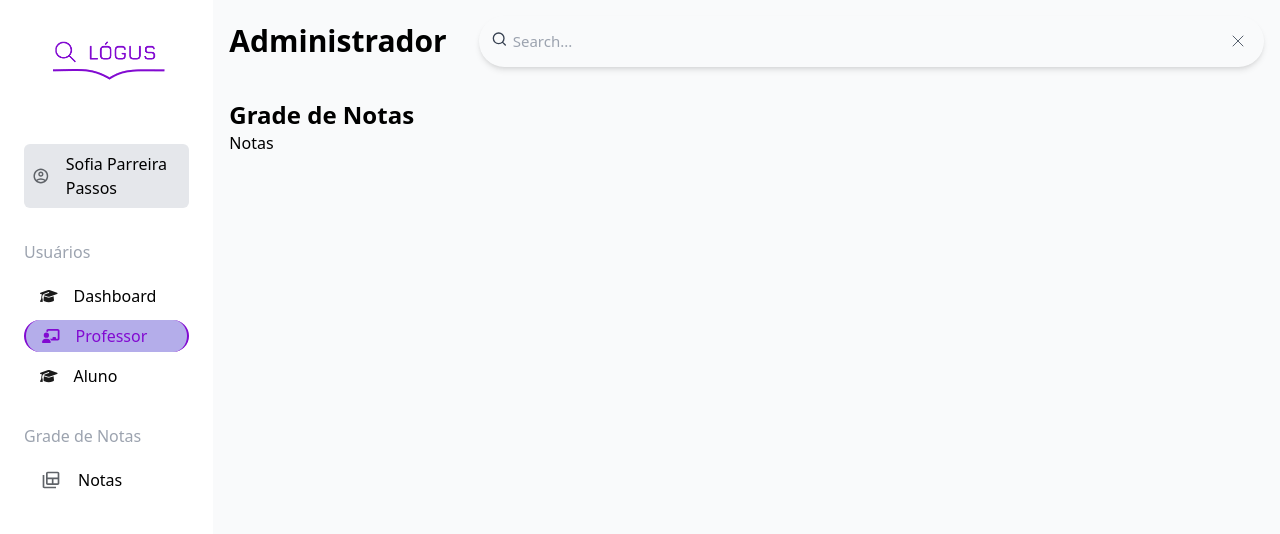
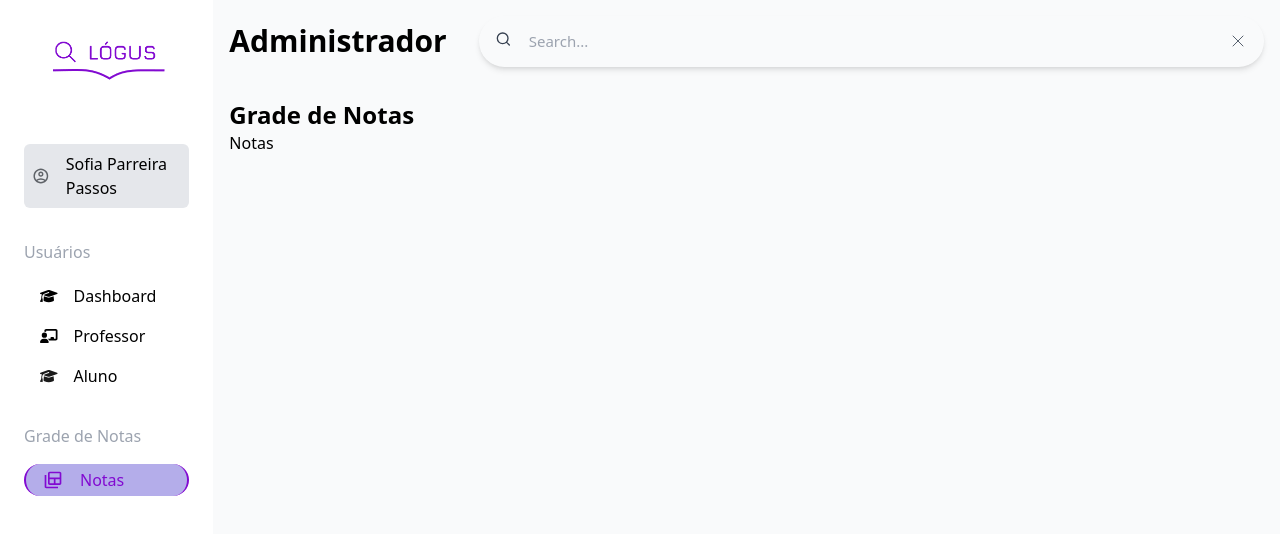
Before and after one commit to smViana19/logus-app-react, a React (Vite) app in the folder client/: page /admin/notas in a window 1280 px wide. Shown: the top 534 px of the page. Built offline with nearby package versions, Linux system fonts and the light colour scheme.

Commit message:
changeDescription on hover - section funcionalidades da landing page

```diff
--- a/client/src/components/Inputs/InputSearch.jsx
+++ b/client/src/components/Inputs/InputSearch.jsx
@@ -3,7 +3,7 @@ import React from 'react';
 export default function InputSearch({ placeholder, className }) {
     return (
         <form className={`relative flex-grow ml-4 ${className}`}>
-            <button className="absolute left-2 -translate-y-1/2 top-1/2 p-1">
+            <button className="absolute left-3 -translate-y-1/2 top-1/2 p-1">
                 <svg
                     width="17"
                     height="16"
@@ -23,7 +23,7 @@ export default function InputSearch({ placeholder, className }) {
                 </svg>
             </button>
             <input
-                className="input rounded-full px-8 py-3 border-2 border-transparent focus:outline-none focus:border-blue-500 placeholder-gray-400 transition-all duration-300 shadow-md w-full"
+                className="input rounded-full px-12 py-3 border-2 border-transparent focus:outline-none focus:border-blue-500 placeholder-gray-400 transition-all duration-300 shadow-md w-full text-black"
                 placeholder={placeholder}
                 required
                 type="text"
--- a/client/src/components/Navs/MenuAdmin.jsx
+++ b/client/src/components/Navs/MenuAdmin.jsx
@@ -1,8 +1,8 @@
 import React from 'react';
 import { Link } from 'react-router-dom'; // Importando o Link do react-router-dom
-import Logo from '../../components/Logo'; // Importando o componente Logo
+import Logo from '../Logo'; // Importando o componente Logo
 
-export default function MenuAdmin() {
+export default function MenuAdmin({ selectProfessor, selectNotas, textSelectedProfessor, textSelectedNotas, selectDashboard, textSelectedDashboard, fillSelectedDashobard, fillSelectedProfessor, fillSelectedNotas }) {
     return (
 
         <nav className='w-2/12 h-screen bg-white px-6'>
@@ -17,19 +17,20 @@ export default function MenuAdmin() {
             </div>
             <p className='text-gray-400 mt-8 mb-4'>Usuários</p>
 
-            <Link className='rounded-2xl px-4 py-1 mt-2 flex items-center gap-4'
+            <Link className={`rounded-2xl px-4 py-1 mt-2 flex items-center gap-4 ${selectDashboard}`}
             to="/admin/dashboard">
                 <svg xmlns="http://www.w3.org/2000/svg" height="14" width="17.5" viewBox="0 0 640 512">
-                    <path fill="#1a1a1a" d="M320 32c-8.1 0-16.1 1.4-23.7 4.1L15.8 137.4C6.3 140.9 0 149.9 0 160s6.3 19.1 15.8 22.6l57.9 20.9C57.3 229.3 48 259.8 48 291.9v28.1c0 28.4-10.8 57.7-22.3 80.8c-6.5 13-13.9 25.8-22.5 37.6C0 442.7-.9 448.3 .9 453.4s6 8.9 11.2 10.2l64 16c4.2 1.1 8.7 .3 12.4-2s6.3-6.1 7.1-10.4c8.6-42.8 4.3-81.2-2.1-108.7C90.3 344.3 86 329.8 80 316.5V291.9c0-30.2 10.2-58.7 27.9-81.5c12.9-15.5 29.6-28 49.2-35.7l157-61.7c8.2-3.2 17.5 .8 20.7 9s-.8 17.5-9 20.7l-157 61.7c-12.4 4.9-23.3 12.4-32.2 21.6l159.6 57.6c7.6 2.7 15.6 4.1 23.7 4.1s16.1-1.4 23.7-4.1L624.2 182.6c9.5-3.4 15.8-12.5 15.8-22.6s-6.3-19.1-15.8-22.6L343.7 36.1C336.1 33.4 328.1 32 320 32zM128 408c0 35.3 86 72 192 72s192-36.7 192-72L496.7 262.6 354.5 314c-11.1 4-22.8 6-34.5 6s-23.5-2-34.5-6L143.3 262.6 128 408z" />
+                    <path fill={`${fillSelectedDashobard}`} d="M320 32c-8.1 0-16.1 1.4-23.7 4.1L15.8 137.4C6.3 140.9 0 149.9 0 160s6.3 19.1 15.8 22.6l57.9 20.9C57.3 229.3 48 259.8 48 291.9v28.1c0 28.4-10.8 57.7-22.3 80.8c-6.5 13-13.9 25.8-22.5 37.6C0 442.7-.9 448.3 .9 453.4s6 8.9 11.2 10.2l64 16c4.2 1.1 8.7 .3 12.4-2s6.3-6.1 7.1-10.4c8.6-42.8 4.3-81.2-2.1-108.7C90.3 344.3 86 329.8 80 316.5V291.9c0-30.2 10.2-58.7 27.9-81.5c12.9-15.5 29.6-28 49.2-35.7l157-61.7c8.2-3.2 17.5 .8 20.7 9s-.8 17.5-9 20.7l-157 61.7c-12.4 4.9-23.3 12.4-32.2 21.6l159.6 57.6c7.6 2.7 15.6 4.1 23.7 4.1s16.1-1.4 23.7-4.1L624.2 182.6c9.5-3.4 15.8-12.5 15.8-22.6s-6.3-19.1-15.8-22.6L343.7 36.1C336.1 33.4 328.1 32 320 32zM128 408c0 35.3 86 72 192 72s192-36.7 192-72L496.7 262.6 354.5 314c-11.1 4-22.8 6-34.5 6s-23.5-2-34.5-6L143.3 262.6 128 408z" />
                 </svg>
-                <p>Dashboard</p>
+                <p className={` ${textSelectedDashboard}`}>Dashboard</p>
             </Link>
 
-            <Link className='mt-2 bg-[#B4ADEA] flex items-center gap-4 border-r-2 border-l-2 border-purplePrimary rounded-2xl px-4 py-1'>
+            <Link className={`mt-2 flex items-center gap-4 rounded-2xl px-4 py-1 ${selectProfessor}`}>
+
                 <svg xmlns="http://www.w3.org/2000/svg" height="14" width="17.5" viewBox="0 0 640 512">
-                    <path fill="#820ad1" d="M160 64c0-35.3 28.7-64 64-64H576c35.3 0 64 28.7 64 64V352c0 35.3-28.7 64-64 64H336.8c-11.8-25.5-29.9-47.5-52.4-64H384V320c0-17.7 14.3-32 32-32h64c17.7 0 32 14.3 32 32v32h64V64L224 64v49.1C205.2 102.2 183.3 96 160 96V64zm0 64a96 96 0 1 1 0 192 96 96 0 1 1 0-192zM133.3 352h53.3C260.3 352 320 411.7 320 485.3c0 14.7-11.9 26.7-26.7 26.7H26.7C11.9 512 0 500.1 0 485.3C0 411.7 59.7 352 133.3 352z" />
+                    <path fill={`${fillSelectedProfessor}`} d="M160 64c0-35.3 28.7-64 64-64H576c35.3 0 64 28.7 64 64V352c0 35.3-28.7 64-64 64H336.8c-11.8-25.5-29.9-47.5-52.4-64H384V320c0-17.7 14.3-32 32-32h64c17.7 0 32 14.3 32 32v32h64V64L224 64v49.1C205.2 102.2 183.3 96 160 96V64zm0 64a96 96 0 1 1 0 192 96 96 0 1 1 0-192zM133.3 352h53.3C260.3 352 320 411.7 320 485.3c0 14.7-11.9 26.7-26.7 26.7H26.7C11.9 512 0 500.1 0 485.3C0 411.7 59.7 352 133.3 352z" />
                 </svg>
-                <p className='text-purplePrimary'>Professor</p>
+                <p className={` ${textSelectedProfessor}`}>Professor</p>
             </Link>
 
             <Link className='rounded-2xl px-4 py-1 mt-2 flex items-center gap-4'>
@@ -40,11 +41,11 @@ export default function MenuAdmin() {
             </Link>
 
             <p className='text-gray-400 mt-8 mb-4'>Grade de Notas</p>
-            <Link className='rounded-2xl px-4 py-1 mt-2 flex items-center gap-4' to='/admin/notas'>
+            <Link className={`rounded-2xl px-4 py-1 mt-2 flex items-center gap-4 ${selectNotas}`} to='/admin/notas'>
                 <svg xmlns="http://www.w3.org/2000/svg" height="20px" viewBox="0 -960 960 960" width="22px" fill="#5f6368">
-                    <path d="M320-320h200v-200H320v200Zm0-280h480v-200H320v200Zm280 280h200v-200H600v200Zm-280 80q-33 0-56.5-23.5T240-320v-480q0-33 23.5-56.5T320-880h480q33 0 56.5 23.5T880-800v480q0 33-23.5 56.5T800-240H320ZM160-80q-33 0-56.5-23.5T80-160v-560h80v560h560v80H160Z" />
+                    <path fill={`${fillSelectedNotas}`} d="M320-320h200v-200H320v200Zm0-280h480v-200H320v200Zm280 280h200v-200H600v200Zm-280 80q-33 0-56.5-23.5T240-320v-480q0-33 23.5-56.5T320-880h480q33 0 56.5 23.5T880-800v480q0 33-23.5 56.5T800-240H320ZM160-80q-33 0-56.5-23.5T80-160v-560h80v560h560v80H160Z" />
                 </svg>
-                <p>Notas</p>
+                <p className={` ${textSelectedNotas}`}>Notas</p>
             </Link>
         </nav>
     );
--- a/client/src/pages/Admin/DashboardAdm.jsx
+++ b/client/src/pages/Admin/DashboardAdm.jsx
@@ -2,7 +2,6 @@ import React from 'react';
 import { useSelector } from 'react-redux';
 import { Navigate } from 'react-router-dom';
 import MenuAdmin from '../../components/Navs/MenuAdmin';
-import InputSearch from '../../components/Inputs/InputSearch';
 import AdminCardTop from '../../components/CardsContainers/AdminCardTop';
 
 export default function DashboardAdm() {
@@ -14,7 +13,11 @@ export default function DashboardAdm() {
   return (
     <>
       <div className="min-h-screen w-screen bg-gray-50 flex">
-        <MenuAdmin />
+        <MenuAdmin
+            selectDashboard={'bg-[#B4ADEA] border-r-2 border-l-2 border-purplePrimary'}
+            textSelectedDashboard={'text-purplePrimary'}
+            fillSelectedDashobard={'#820ad1'}
+        />
         <main className="flex-1 p-4">
           <AdminCardTop />
         </main>
--- a/client/src/pages/Admin/Notas.jsx
+++ b/client/src/pages/Admin/Notas.jsx
@@ -5,7 +5,11 @@ import AdminCardTop from '../../components/CardsContainers/AdminCardTop'
 export default function Notas() {
   return (
     <div className="min-h-screen w-screen bg-gray-50 flex">
-      <MenuAdmin />
+      <MenuAdmin
+        fillSelectedNotas={'#820ad1'}
+        textSelectedNotas={'text-purplePrimary'}
+        selectNotas={'bg-[#B4ADEA] border-r-2 border-l-2 border-purplePrimary'}
+      />
 
       <main className="flex-1 p-4">
 
--- a/client/src/pages/Index.jsx
+++ b/client/src/pages/Index.jsx
@@ -1,4 +1,4 @@
-import React from 'react';
+import React, { useState } from 'react';
 import { Link, useNavigate } from 'react-router-dom';
 import { FaCircle, FaPowerOff } from 'react-icons/fa';
 import { useSelector, useDispatch } from 'react-redux';
@@ -17,6 +17,7 @@ export default function HomePage() {
     const navigate = useNavigate();
     const dispatch = useDispatch();
     const isLoggedIn = useSelector(state => state.auth.isLoggedIn);
+    const [description, setDescription] = useState('Passe o cursor do mouse por cima do ícone da habilidade para ver mais informações sobre ela.');
 
     const handleLogout = e => {
         e.preventDefault();
@@ -79,7 +80,7 @@ export default function HomePage() {
                 <section id='home' className='container__app-mobile mt-16'>
                     <div className='mt-40'>
                         <Subtitle>Baixe também nosso aplicativo mobile</Subtitle>
-                        <p className='mt-4'>Lorem ipsum dolor sit amet consectetur adipisicing elit...</p>
+                        <p className='mt-4'>Baixe o nosso aplicativo e tenha acesso a todas as funcionalidades a qualquer hora e em qualquer lugar. Simplifique sua vida com a conveniência do nosso app.</p>
                         <div className='flex justify-left gap-32 mt-16'>
                             <a href=""><img className='w-32' src={imgGooglePlay} alt="Link para baixar o aplicativo android" /></a>
                             <a href=""><img className='w-32' src={imgAppStore} alt="Link para baixar o aplicativo IOS" /></a>
@@ -90,23 +91,35 @@ export default function HomePage() {
 
                 <section id='funcionalidades' className='my-32 w-3/4 m-auto'>
                     <Subtitle centered>FUNCIONALIDADES</Subtitle>
-                    <p className='text-center mt-4 mb-24 w-auto'>Passe o mouse por cima dos titulos e veja nossas principais funcionalidades...</p>
-                    <div className='container__funcionalidades-grid'>
-                        <div>
-                            <CardFuncionalidades
-                                title='Postagem de Materiais'
-                                text='Lorem ipsum dolor sit amet consectetur...'
-                            />
-                            <CardFuncionalidades
-                                title='Agenda'
-                                text='Lorem ipsum dolor sit amet consectetur...'
-                            />
-                            <CardFuncionalidades
-                                title='Método Pomodoro'
-                                text='Lorem ipsum dolor sit amet consectetur...'
-                            />
+                    <div className='grid grid-cols-4 gap-32 justify-between'>
+                        <div className='bg-gray-200 flex-none col-span-1'>
+                            <ul>
+                                <li
+                                    className='py-2 px-4'
+                                    onMouseOver={() => setDescription('Implementamos uma agenda intuitiva para organizar suas atividades de forma funcional')}
+                                >
+                                    Agenda
+                                </li>
+                                <li
+                                    className='py-2 px-4'
+                                    onMouseOver={() => setDescription('Descrição do Método Pomodoro')}
+
+                                >
+                                    Método Pomodoro
+                                </li>
+                                <li
+                                    className='py-2 px-4'
+                                    onMouseOver={() => setDescription('Outra Descrição do Método Pomodoro')}
+
+                                >
+                                    Outra Descrição
+                                </li>
+                            </ul>
                         </div>
-                        <img src="" alt="Print das funcionalidades" />
+
+                        <div className='col-span-3'>
+                            <p className='changeDescription'>{description}</p>
+                        </div>
                     </div>
                 </section>
             </main>
```
